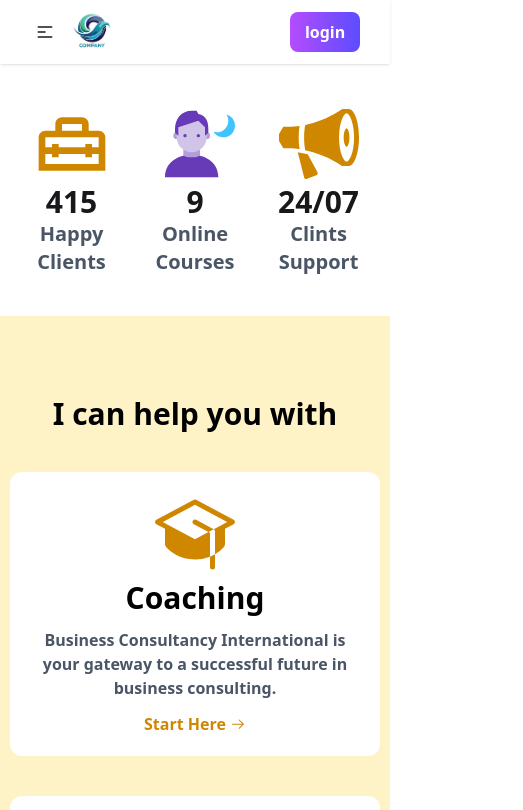
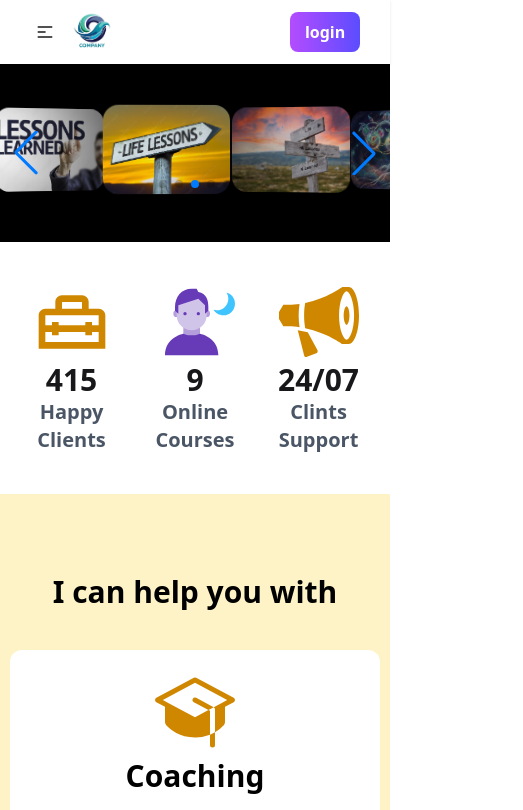
Before and after one commit to smshaon0195/digital-life-lesson-client, a React (Vite) app: page / in a window 390 px wide. Shown: the top 810 px of the page, 523 px wide, since content can reach past the window. Built offline with nearby package versions, Linux system fonts and the light colour scheme; no server answers.

Commit message:
slider change

```diff
--- a/package.json
+++ b/package.json
@@ -17,6 +17,7 @@
     "axios": "^1.13.5",
     "firebase": "^12.9.0",
     "mongodb": "^7.1.0",
+    "pure-react-carousel": "^1.35.0",
     "react": "^19.2.0",
     "react-dom": "^19.2.0",
     "react-hook-form": "^7.71.1",
--- a/src/Firebase/AuthProvider.jsx
+++ b/src/Firebase/AuthProvider.jsx
@@ -2,13 +2,16 @@ import React, { useEffect, useState } from "react";
 
 import {
   createUserWithEmailAndPassword,
+  GoogleAuthProvider,
   onAuthStateChanged,
   signInWithEmailAndPassword,
+  signInWithPopup,
   signOut,
   updateProfile,
 } from "firebase/auth";
 import { auth } from "./Firebase.innit";
 import { AuthContext } from "./AuthContext";
+import toast from "react-hot-toast";
 
 const AuthProvider = ({ children }) => {
   const [user, setUser] = useState(null);
@@ -27,7 +30,11 @@ const AuthProvider = ({ children }) => {
   const signInUser = (email, password) => {
     return signInWithEmailAndPassword(auth, email, password);
   };
+ const signInWithGoogle = () => {
+  const provider = new GoogleAuthProvider();
 
+  return signInWithPopup(auth, provider); // ✅ direct return
+};
   const updateUserProfile = (upDateDetails) => {
     return updateProfile(auth.currentUser, upDateDetails);
   };
@@ -59,6 +66,7 @@ const AuthProvider = ({ children }) => {
     loding,
     logOut,
     updateUserProfile,
+    signInWithGoogle,
   };
 
   return <AuthContext value={Authinfo}>{children}</AuthContext>;
--- a/src/Pages/Dashboard/Dashboard.jsx
+++ b/src/Pages/Dashboard/Dashboard.jsx
@@ -40,8 +40,9 @@ const Dashboard = () => {
           <div className="text-center border-amber-200 border-2 px-3 sm:border-0">
             <h2 className="text-2xl font-bold">
               Wellcome <br />
-              <span className="text-blue-600 font-serif">{user.displayName} ❤️</span>{" "}
+              <span className="text-blue-600 font-serif">❤️ {user.displayName} ❤️</span>{" "}
             </h2>
+            <p>(Free User)</p>
           </div>
         </div>
       </header>
--- a/src/Pages/Profile/Profile.jsx
+++ b/src/Pages/Profile/Profile.jsx
@@ -232,7 +232,7 @@ const Profile = () => {
           <div className="md:col-span-2">
             <button
               type="submit"
-              className="w-full bg-amber-500 text-white py-3 rounded-xl font-semibold hover:bg-amber-600 transition"
+              className="w-full bg-amber-500 text-white py-3 rounded-xl font-semibold hover:bg-amber-600 transition cursor-pointer"
             >
               Save Profile
             </button>
--- a/src/Pages/RecentCourse/RecentPosts.jsx
+++ b/src/Pages/RecentCourse/RecentPosts.jsx
@@ -22,7 +22,6 @@ const RecentPosts = () => {
   });
   const limitedPosts = posts.slice(0, 6);
 
-
   // 🔹 Like handler
   const handleLike = async (id, liked) => {
     if (!user) {
@@ -37,7 +36,7 @@ const RecentPosts = () => {
       return toast.error("Please Login and Favorite this posts");
     }
     await axiosSecure.patch(`/posts/favorite/${id}`, {
-      email: user.email
+      email: user.email,
     });
     queryClient.invalidateQueries(["posts"]);
   };
@@ -88,22 +87,24 @@ const RecentPosts = () => {
               </div>
 
               {/* Actions */}
-              <div className="grid grid-cols-4 mt-4 text-sm bg-gray-700 rounded-xl overflow-hidden">
+              <div className="grid grid-cols-4 mt-4 text-sm bg-gray-700 rounded-xl gap-5 overflow-hidden">
                 <button
                   onClick={() => handleLike(post._id, post.liked)}
                   className={`flex justify-center cursor-pointer items-center gap-2 p-2 ${
-                    post.liked ? "text-blue-400" : "cursor-pointer"
+                    post.liked ? "text-blue-400" : "cursor-pointer "
                   }`}
                 >
+                  <div className="whitespace-nowrap flex items-center">
                     <AiOutlineLike /> Like ({post.likes})
+                  </div>
                 </button>
 
                 <div
                   onClick={() => handleFavorite(post._id)}
-              className={`cursor-pointer ${
+                  className={`cursor-pointer  ${
                     post.favorite?.includes(user?.email)
-                  ? "text-green-600 flex justify-center items-center gap-2 p-2"
-                  : "flex justify-center items-center gap-2 p-2"
+                      ? "text-green-600 flex   justify-center items-center gap-2 p-2"
+                      : "flex justify-center whitespace-nowrap items-center gap-2 p-2"
                   }`}
                 >
                   ❤️ Favorite
@@ -111,10 +112,12 @@ const RecentPosts = () => {
 
                 <Link
                   to={`/lesson-details/${post._id}`}
-                  className="flex justify-center items-center gap-2 p-2"
+                  className="flex justify-center items-center  gap-2 p-2"
                 >
+                  <div className="flex  gap-2 items-center  ">
                     <FaRegComment />
                     Comment ({post.comments?.length || 0})
+                  </div>
                 </Link>
 
                 <div className="flex justify-center items-center gap-2 p-2">
--- a/src/assets/Authentication/Register.jsx
+++ b/src/assets/Authentication/Register.jsx
@@ -157,6 +157,7 @@ const Register = () => {
             >
               {isSubmitting ? "Registering..." : "Register"}
             </button>
+
           </form>
 
           <p className="mt-4 text-center text-gray-500">
--- a/src/assets/Fotter/Footer.jsx
+++ b/src/assets/Fotter/Footer.jsx
@@ -3,7 +3,7 @@ import React from "react";
 const Footer = () => {
   return (
     <div>
-      <footer className="footer sm:footer-horizontal bg-base-200 text-base-content p-10">
+      <footer className="footer sm:grid-cols-4 grid grid-cols-2 bg-base-200 text-base-content p-10">
         <nav>
           <h6 className="footer-title">Services</h6>
           <a className="link link-hover">Branding</a>
--- a/src/assets/Layout/Home/Home/HomePage.jsx
+++ b/src/assets/Layout/Home/Home/HomePage.jsx
@@ -1,5 +1,4 @@
 import React from "react";
-import SlideCarosol from "../../../Slider/SlideCarosol";
 import Slider1 from "../../../Slider/Slider1";
 import SupportSyestem from "../../../../Pages/SupportSyestem/SupportSyestem";
 import LarningSupport from "../../../../Pages/LarnigSupport/LarningSupport";
@@ -11,8 +10,7 @@ import HomePostLayout from "../HomeLayout/HomePostLayout";
 const HomePage = () => {
   return (
     <div>
-      {/* <SlideCarosol></SlideCarosol> */}
-      {/* <Slider1></Slider1> */}
+      <Slider1></Slider1>
       <SupportSyestem></SupportSyestem>
       <LarningSupport></LarningSupport>
 
--- a/src/assets/Slider/SlideCarosol.jsx
+++ /dev/null
@@ -1,28 +0,0 @@
-import React from "react";
-import { Carousel } from "react-responsive-carousel";
-import "react-responsive-carousel/lib/styles/carousel.min.css";
-import image1 from "../../assets/Image/1.jpg";
-import image2 from "../../assets/Image/2.jpg";
-import image3 from "../../assets/Image/3.jpg";
-const SlideCarosol = () => {
-  return (
-   <div className="">
-     <Carousel className="" autoPlay={true}  infiniteLoop={true}>
-      <div class="carousel-item ">
-        <img class="d-block " src={image1} />
-        <p className="legend">Legend 1</p>
-      </div>
-      <div>
-        <img class="d-block " src={image2} />
-        <p className="legend">Legend 2</p>
-      </div>
-      <div>
-        <img class="d-block " src={image3} />
-        <p className="legend">Legend 3</p>
-      </div>
-    </Carousel>
-   </div>
-  );
-};
-
-export default SlideCarosol;
--- a/src/assets/Slider/Slider1.jsx
+++ b/src/assets/Slider/Slider1.jsx
@@ -1,22 +1,70 @@
 import React from "react";
+
+// Swiper core
+import { Swiper, SwiperSlide } from "swiper/react";
+
+// modules
+import { EffectCoverflow, Pagination, Navigation, Autoplay } from "swiper/modules";
+
+// styles
 import "swiper/css";
-import image1 from "../../assets/Image/1.jpg";
-import image2 from "../../assets/Image/2.jpg";
-import image3 from "../../assets/Image/3.jpg";
-import { Swiper, SwiperSlide } from "swiper/react";
+import "swiper/css/effect-coverflow";
+import "swiper/css/pagination";
+import "swiper/css/navigation";
+import "swiper/css/autoplay";
+
+// images
+import img1 from "../../assets/Image/1.jpg";
+import img2 from "../../assets/Image/2.jpg";
+import img3 from "../../assets/Image/3.jpg";
+import img4 from "../../assets/Image/4.jpg";
+import img5 from "../../assets/Image/5.jpg";
 const Slider1 = () => {
   return (
-    <Swiper slidesPerView={6} centeredSlides={true} spaceBetween={30}>
+    <div className="w-full py-10 bg-black">
+      <Swiper
+        effect={"coverflow"}
+        grabCursor={true}
+        centeredSlides={true}
+        slidesPerView={3}
+        loop={true}
+        autoplay={{
+          delay: 2500, // ⏱️ 2.5 second পর slide change
+          disableOnInteraction: false,
+          pauseOnMouseEnter: true,
+        }}
+        speed={1000}
+        coverflowEffect={{
+          rotate: 25,
+          stretch: 0,
+          depth: 100,
+          modifier: 1,
+          slideShadows: true,
+        }}
+        pagination={{ clickable: true }}
+        navigation={true}
+        modules={[EffectCoverflow, Pagination, Navigation, Autoplay]}
+        className="w-[100%] mx-auto"
+      >
         <SwiperSlide>
-        <img className="w-[250px] h-[150px]" src={image1} alt="" />
+          <img src={img1} className=" rounded-2xl transition-all duration-500 hover:scale-110 " />
+        </SwiperSlide>
+
+        <SwiperSlide>
+          <img src={img2} className="rounded-2xl transition-all duration-500 hover:scale-110" />
+        </SwiperSlide>
+
+        <SwiperSlide>
+          <img src={img3} className="rounded-2xl transition-all duration-500 hover:scale-110" />
         </SwiperSlide>
         <SwiperSlide>
-        <img className="w-[250px] h-[150px]" src={image2} alt="" />
+          <img src={img4} className="rounded-2xl transition-all duration-500 hover:scale-110" />
         </SwiperSlide>
         <SwiperSlide>
-        <img className="w-[250px] h-[150px]" src={image3} alt="" />
+          <img src={img5} className="rounded-2xl transition-all duration-500 hover:scale-110" />
         </SwiperSlide>
       </Swiper>
+    </div>
   );
 };
 
```
Also changed, not shown: src/assets/Authentication/Login.jsx (+76 -12 lines), 2 other files (tests, documents, lock files or other folders). Lines whose indentation alone changed are shown as unchanged.
